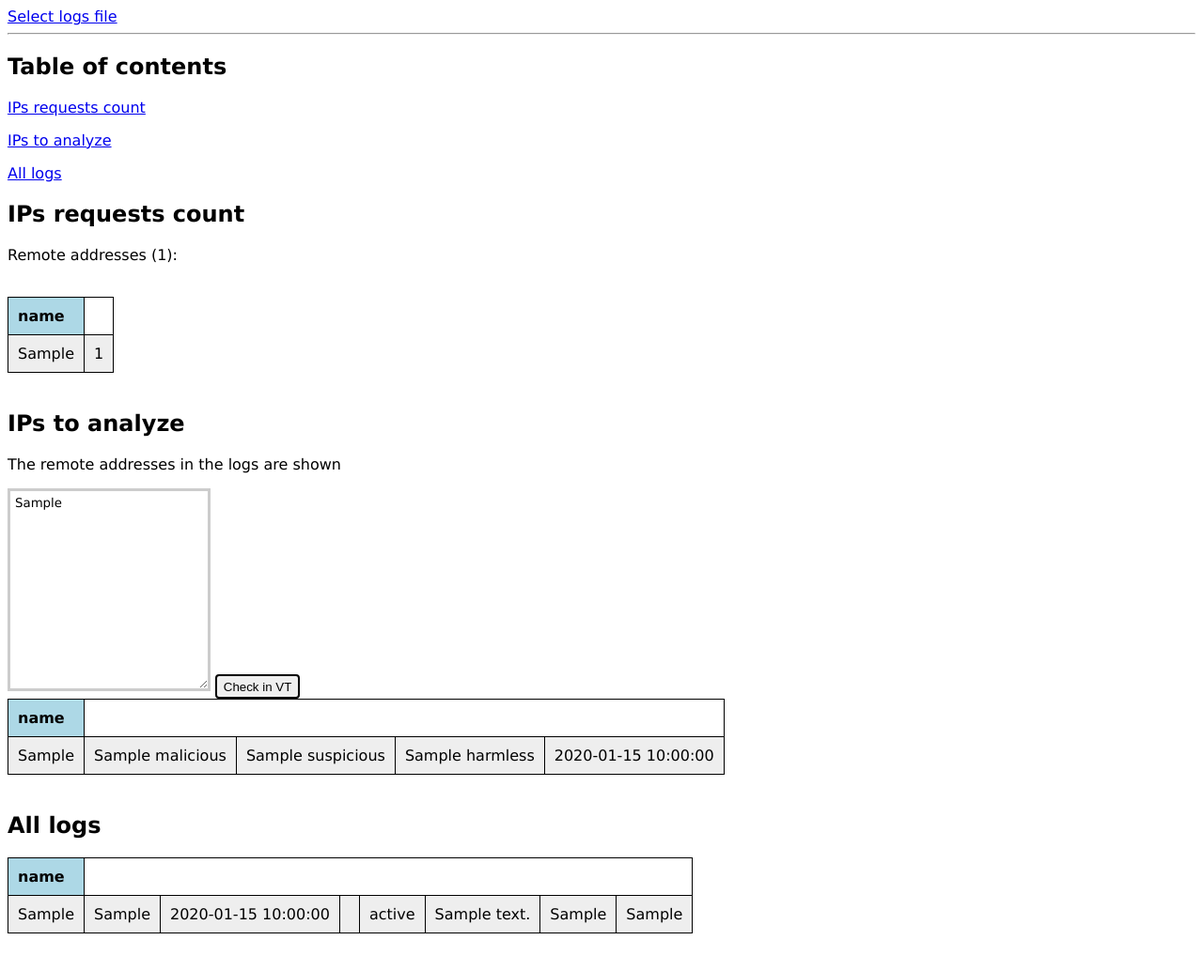
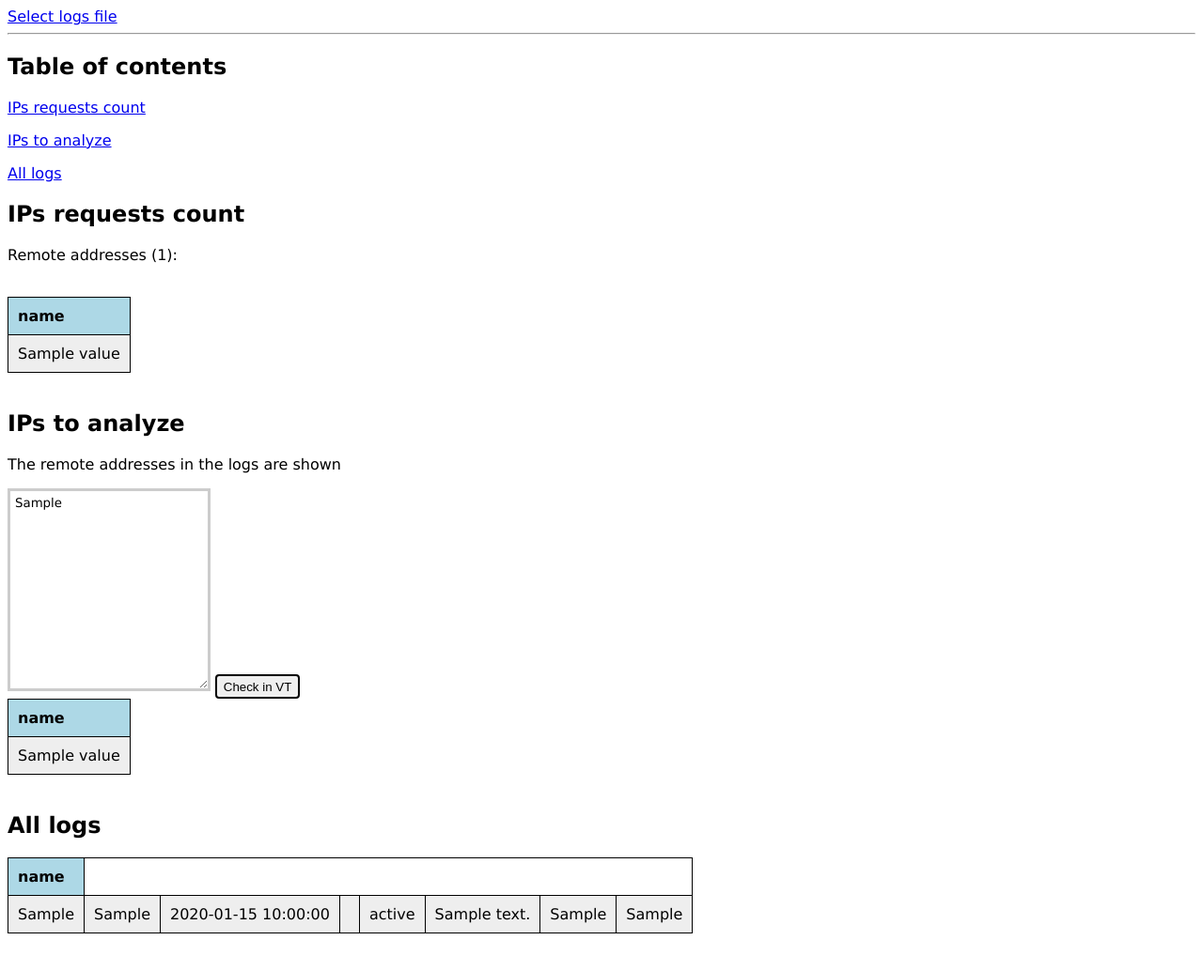
Before and after one commit to CarlosAMolina/logs-analyzer, a Flask app: template src/frontend/templates/logs.html in a window 1280 px wide. Shown: the whole page at 94% size. Run offline with Flask 2, Linux system fonts and the light colour scheme; the template is opened without the code that fills it: most values are stand-ins (such as "Sample title", 1, 10 or a date in 2020); parts of the project's set-up code (start-up, migrations or seed data) failed here and were passed over.

Commit message:
Front jinja2 improved

```diff
--- a/src/frontend/templates/logs.html
+++ b/src/frontend/templates/logs.html
@@ -28,8 +28,9 @@
     <tbody>
       {% for remote_addr_count in remote_addrs_count %}
         <tr>
-          <td> {{ remote_addr_count["remote_addr"] }} </td>
-          <td> {{ remote_addr_count["count"] }} </td>
+          {% for value in remote_addr_count.values() %}
+            <td> {{ value }} </td>
+          {% endfor %}
         </tr>
       {% endfor %}
     <tbody>
@@ -56,11 +57,9 @@
       <tbody>
         {% for vt_result in vt_results %}
           <tr>
-            <td> {{ vt_result["ip"] }} </td>
-            <td> {{ vt_result["malicious"] }} </td>
-            <td> {{ vt_result["suspicious"] }} </td>
-            <td> {{ vt_result["harmless"] }} </td>
-            <td> {{ vt_result["last_modification_date"] }} </td>
+            {% for value in vt_result.values() %}
+              <td> {{ value }} </td>
+            {% endfor %}
           </tr>
         {% endfor %}
       <tbody>
```
